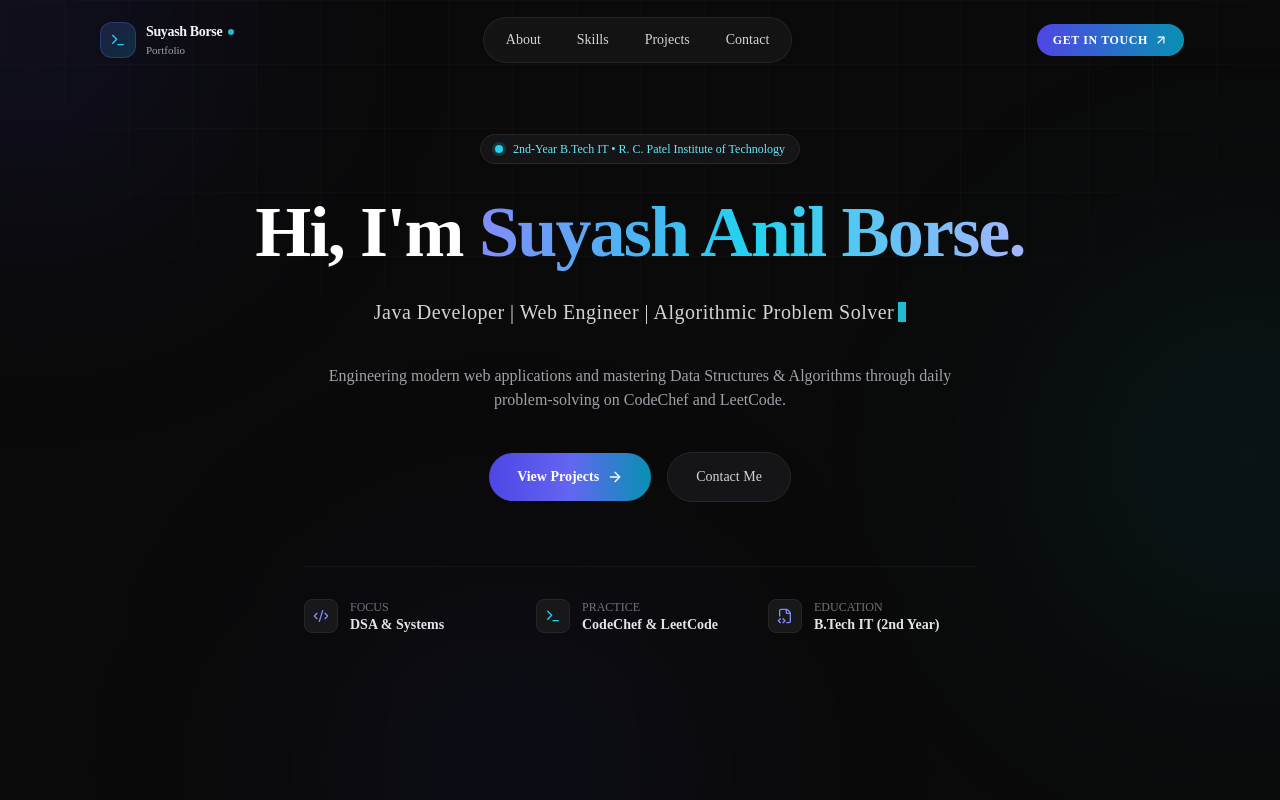
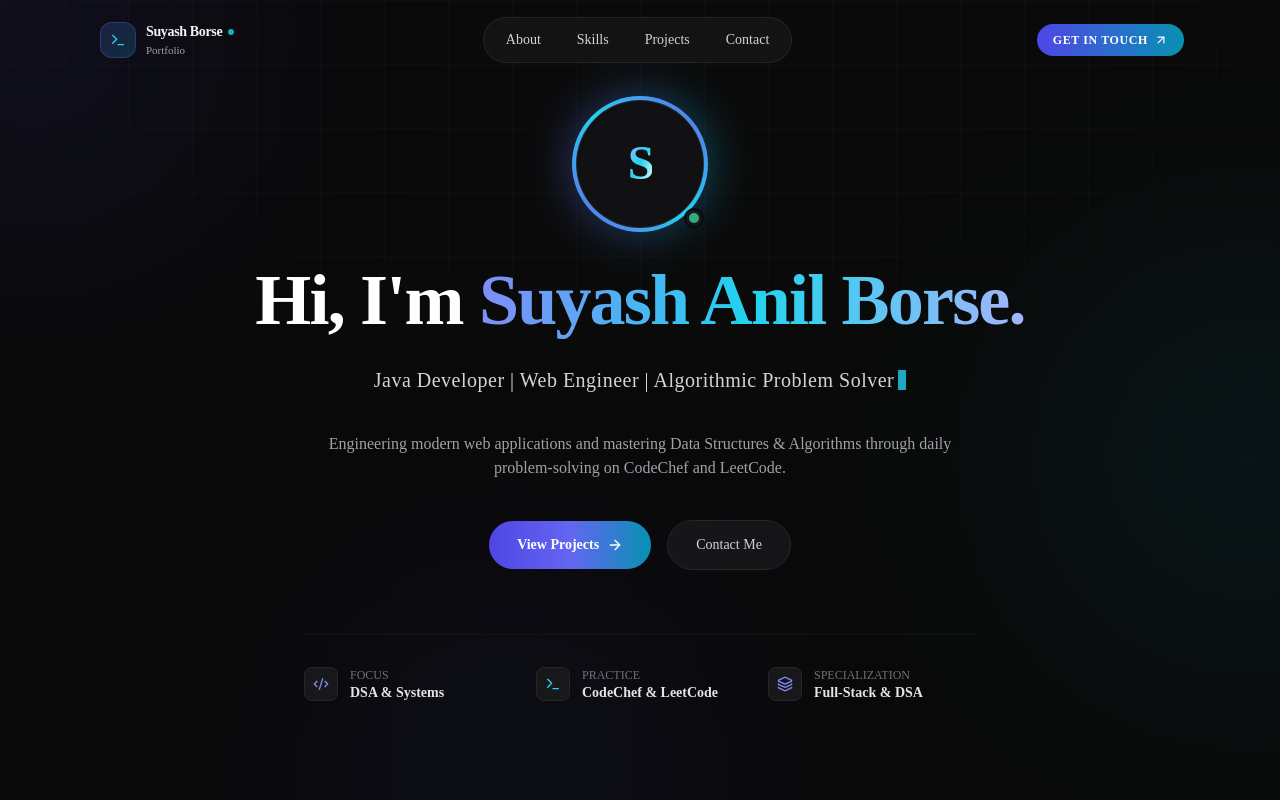
Before and after one commit to SuyashBorse/SuyashBorse-portfolio, a Next.js app: page / in a window 1280 px wide. Shown: the top 800 px of the page. Built offline with nearby package versions, Linux system fonts and the light colour scheme.

Commit message:
feat: replace top student badge with animated circular 'S' avatar placeholder in Hero

```diff
--- a/src/components/Hero.tsx
+++ b/src/components/Hero.tsx
@@ -1,7 +1,7 @@
 "use client";
 
 import React, { useState, useEffect } from "react";
-import { ArrowRight, Code2, Sparkles, Terminal, FileCode2 } from "lucide-react";
+import { ArrowRight, Code2, Sparkles, Terminal, Layers } from "lucide-react";
 import { motion } from "framer-motion";
 
 export default function Hero() {
@@ -33,18 +33,54 @@ export default function Hero() {
       className="relative min-h-[92vh] flex flex-col items-center justify-center text-center px-4 pt-24 pb-16 max-w-5xl mx-auto"
       aria-label="Introduction Hero"
     >
-      {/* Decorative top pill badge */}
+      {/* Animated Circular Avatar / Profile Image Section */}
       <motion.div
-        initial={{ opacity: 0, y: 15 }}
-        animate={{ opacity: 1, y: 0 }}
-        transition={{ duration: 0.5 }}
-        className="inline-flex items-center gap-2.5 px-3.5 py-1.5 rounded-full text-xs font-mono text-cyan-300 bg-zinc-900/80 border border-zinc-800 shadow-glow-cyan/20 mb-8"
+        initial={{ opacity: 0, scale: 0.8 }}
+        animate={{ opacity: 1, scale: 1 }}
+        transition={{ duration: 0.6, ease: "easeOut" }}
+        className="relative mb-8 group"
       >
-        <span className="flex h-2 w-2 relative">
-          <span className="animate-ping absolute inline-flex h-full w-full rounded-full bg-cyan-400 opacity-75"></span>
-          <span className="relative inline-flex rounded-full h-2 w-2 bg-cyan-400"></span>
-        </span>
-        <span>2nd-Year B.Tech IT • R. C. Patel Institute of Technology</span>
+        {/* Ambient background glow */}
+        <div className="absolute inset-0 rounded-full bg-gradient-to-r from-indigo-500 to-cyan-500 blur-xl opacity-40 group-hover:opacity-75 transition-opacity duration-500 animate-pulse"></div>
+
+        {/* Outer Rotating Gradient Border Ring */}
+        <div className="relative p-1 rounded-full bg-gradient-to-tr from-indigo-500 via-cyan-400 to-indigo-500 shadow-glow-cyan/30">
+          {/* Inner Circle Avatar Container */}
+          <div className="w-28 h-28 sm:w-32 sm:h-32 rounded-full bg-[#111113] border border-white/10 flex items-center justify-center overflow-hidden relative shadow-inner">
+            {/*
+              PROFILE IMAGE PLACEHOLDER:
+              When you are ready to use your photo, replace the block below with:
+              <img src="/your-photo.jpg" alt="Suyash Borse" className="w-full h-full object-cover rounded-full" />
+            */}
+            <motion.div
+              animate={{
+                y: [0, -3, 0],
+              }}
+              transition={{
+                duration: 3,
+                repeat: Infinity,
+                ease: "easeInOut",
+              }}
+              className="flex items-center justify-center w-full h-full select-none"
+            >
+              <span className="text-4xl sm:text-5xl font-black bg-gradient-to-br from-indigo-300 via-cyan-400 to-white bg-clip-text text-transparent tracking-tighter drop-shadow-md">
+                S
+              </span>
+            </motion.div>
+
+            {/* Subtle internal radial shine */}
+            <div className="absolute inset-0 bg-radial from-white/10 to-transparent pointer-events-none rounded-full"></div>
+          </div>
+
+          {/* Active Status Badge Indicator */}
+          <div
+            className="absolute bottom-1 right-1 w-5 h-5 rounded-full bg-zinc-900 border-2 border-[#0a0a0a] flex items-center justify-center"
+            title="Available for opportunities"
+            aria-label="Status: Active"
+          >
+            <span className="w-2.5 h-2.5 rounded-full bg-emerald-400 animate-pulse"></span>
+          </div>
+        </div>
       </motion.div>
 
       {/* Main Headline */}
@@ -141,11 +177,11 @@ export default function Hero() {
 
         <div className="col-span-2 sm:col-span-1 flex items-start gap-3">
           <div className="p-2 rounded-lg bg-zinc-900 border border-zinc-800 text-indigo-400">
-            <FileCode2 className="w-4 h-4" />
+            <Layers className="w-4 h-4" />
           </div>
           <div>
-            <div className="text-xs font-mono text-zinc-500 uppercase">Education</div>
-            <div className="text-sm font-semibold text-zinc-200">B.Tech IT (2nd Year)</div>
+            <div className="text-xs font-mono text-zinc-500 uppercase">Specialization</div>
+            <div className="text-sm font-semibold text-zinc-200">Full-Stack &amp; DSA</div>
           </div>
         </div>
       </motion.div>
```
